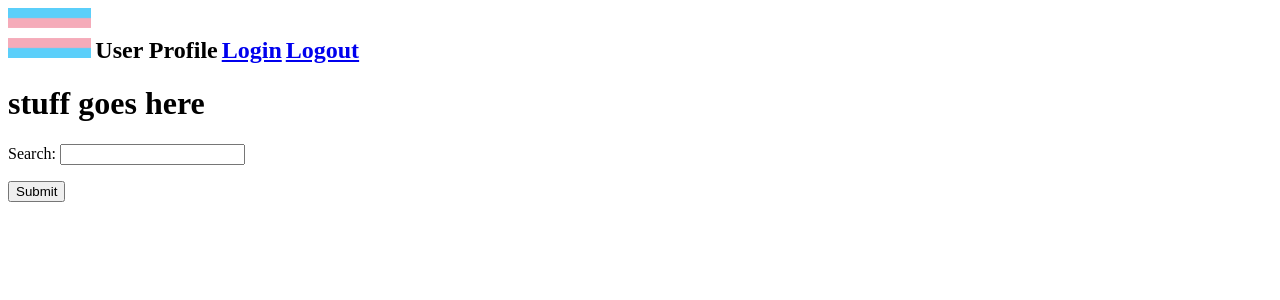
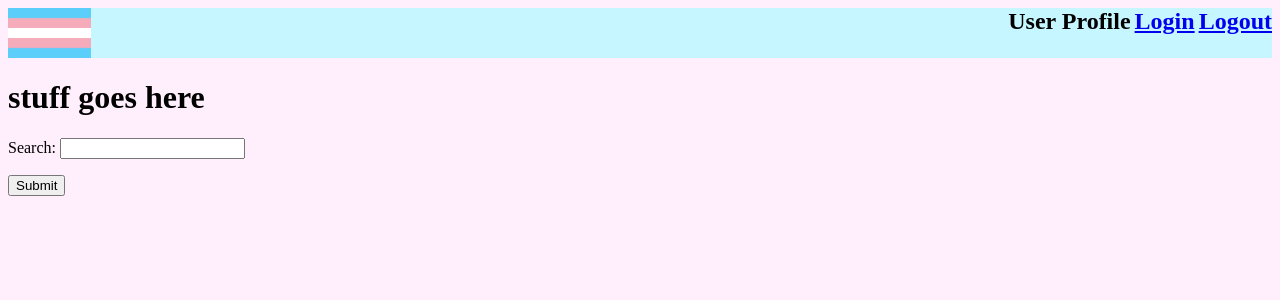
Before and after one commit to SerenaChandler/TransRoom, a Flask app: page / in a window 1280 px wide. Shown: the top 300 px of the page. Run offline with Flask 2, Linux system fonts and the light colour scheme.

Commit message:
created navbar

```diff
--- a/server.py
+++ b/server.py
@@ -21,10 +21,11 @@ def homepage():
 @app.route("/login")
 def login_page():
     if session.get("user_id"):
-        return redirect("/")
-    sess = session.get("user_id")
-    return render_template("login.html", sess=sess)
-
+        flash("You're already logged in")
+    else:
+        sess = session.get("user_id")
+        return render_template("login.html", sess=sess)
+    return redirect("/")
 
 @app.route("/logout")
 def logout():
--- a/static/css/site.css
+++ b/static/css/site.css
@@ -3,3 +3,16 @@
     margin-bottom: 10px;
 
 }
+
+#navbar{
+    background-color: rgb(198, 246, 255);
+    height: 50px;
+    display: flex;
+    justify-content: space-between;
+
+}
+
+
+body{
+    background-color: rgb(255, 238, 251);
+}
--- a/templates/base.html
+++ b/templates/base.html
@@ -1,5 +1,6 @@
 <!DOCTYPE html>
 <html lang="en">
+
 <head>
   <meta charset="UTF-8">
   <meta http-equiv="X-UA-Compatible" content="IE=edge">
@@ -8,13 +9,17 @@
   <title>{% block title %}{% endblock %}</title>
 </head>
 <header>
-    <nav>
-       <a href="/"><img style="display: inline; height: 50px; width: auto;" src="../static/img/trans flag simple.png" alt="image of the trans pride flad"></a>
+  <nav id="navbar">
+    <a href="/"><img style="height: 50px; width: auto;" src="../static/img/trans flag simple.png"
+        alt="image of the trans pride flad"></a>
+    <div id="navtext">
       <h2 style="display: inline">User Profile</h2>
-        <h2  style="display: inline"><a href="/login">Login</a></h2>
-        <h2  style="display: inline"><a href="/logout">Logout</a></h2>
+      <h2 style="display: inline"><a href="/login">Login</a></h2>
+      <h2 style="display: inline"><a href="/logout">Logout</a></h2>
+    </div>
   </nav>
 </header>
+
 <body>
   {% for msg in get_flashed_messages() %}
   <p class="flash-msg">
@@ -24,4 +29,5 @@
   {% block body %}{% endblock %}
   <!-- <script src="../static/js/search.js"></script> -->
 </body>
+
 </html>
--- a/templates/homepage.html
+++ b/templates/homepage.html
@@ -1,7 +1,6 @@
 {% extends 'base.html' %}
 
 {% block title %}Restroom Homepage{% endblock %}
-
 
 {% block body %}
 
```
Lines whose indentation alone changed are shown as unchanged.
